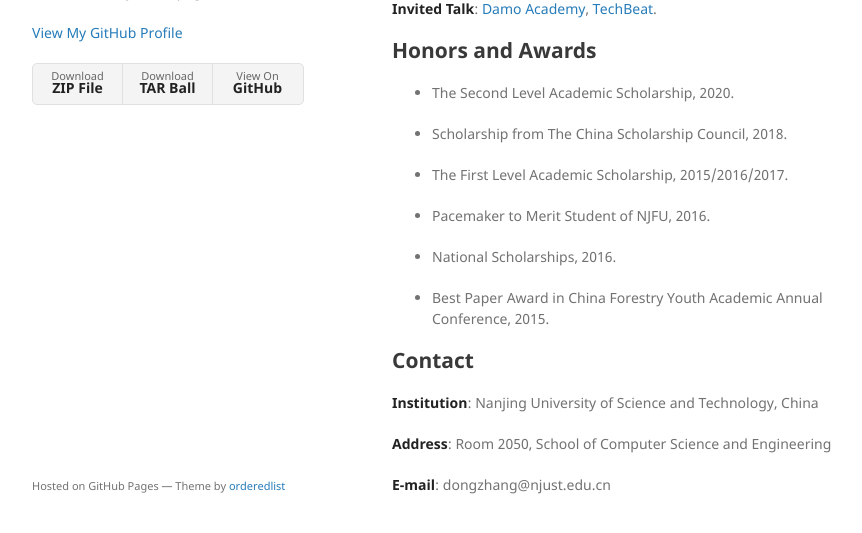
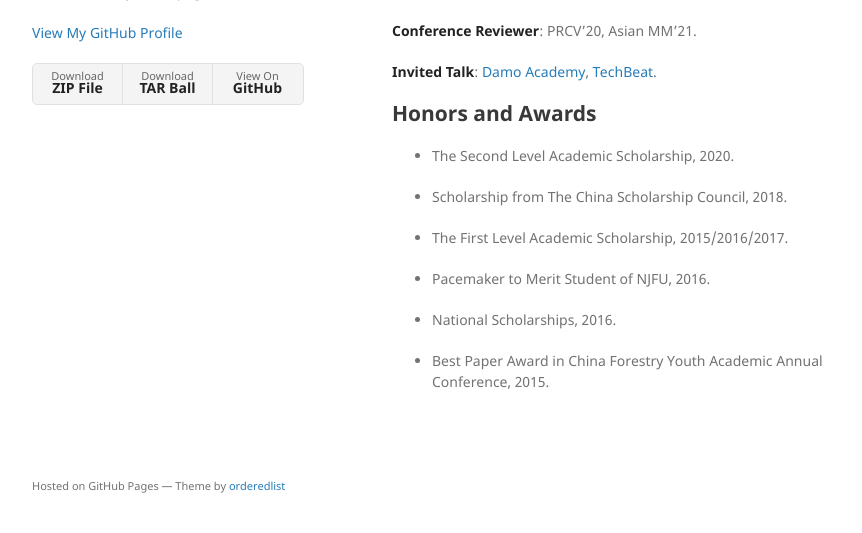
Before and after one commit to ZHANGDONG-NJUST/zhangdong-njust.github.io, a Jekyll site: the page built from index.md, in a window 1280 px wide and 900 px high, scrolled down 1032 px, cut to the strip 335-868 px from the top of the window. Shown: the whole strip, without its empty margins (178-1040 px from the left). Built offline with Jekyll 4.4.1, drawn with Linux system fonts in a browser that asks for light colours; some of the changed text lies outside the part shown.

Commit message:
Update index.md

```diff
--- a/index.md
+++ b/index.md
@@ -12,7 +14,7 @@
 ### Journal articles:
 - **Dong Zhang**, Yunlian Sun, Qiaolin Ye, Jinhui Tang. [Recursive Discriminative Subspace Learning with L1-norm Distance Constraint](https://ieeexplore.ieee.org/document/8573145). IEEE Transactions on Cybernetics, 2018. [Code & data.](https://github.com/ZHANGDONG-NJUST/RDSL)
 - **Dong Zhang**, Liyan Zhang, Qiaolin Ye, Honghua Ruan. [Robust Learning-based Prediction for Timber-volume of Living Trees](https://www.sciencedirect.com/science/article/abs/pii/S0168169916306366). Computers & Electronics in Agriculture, 2017.
-- Chengting Zuo\*, **Dong Zhang**\*, Qianhao Wu, and Xinguang Xiang. [Unabridged Adjacent Modulation for Clothing Parsing](https://github.com/ZHANGDONG-NJUST/UAM-Net). Pattern Recognition, 2021 (Under review). [Code](https://github.com/ZHANGDONG-NJUST/UAM-Net)
+- Chengting Zuo\*, **Dong Zhang**\*, Qianhao Wu, and Xinguang Xiang. [Unabridged Adjacent Modulation for Clothing Parsing](https://github.com/ZHANGDONG-NJUST/UAM-Net). Pattern Recognition, 2021 (Under review). [Code](https://github.com/ctzuo/UAM-Net)
 - Liyong Fu\*, **Dong Zhang**\*, and Qiaolin Ye. [Recurrent Thrifty Attention Network for Remote Sensing Scene Recognition](https://ieeexplore.ieee.org/document/9305284). IEEE Transactions on Geoscience and Remote Sensing, 2020 (Early Access).
 
 ### Conference papers:
@@ -43,11 +45,3 @@
 * National Scholarships, 2016.
 
 * Best Paper Award in China Forestry Youth Academic Annual Conference, 2015.
-
-## Contact
-
-**Institution**: Nanjing University of Science and Technology, China
-
-**Address**: Room 2050, School of Computer Science and Engineering
-
-**E-mail**:  dongzhang@njust.edu.cn
```
Also changed, not shown: other parts of index.md (+3 -1 lines).
